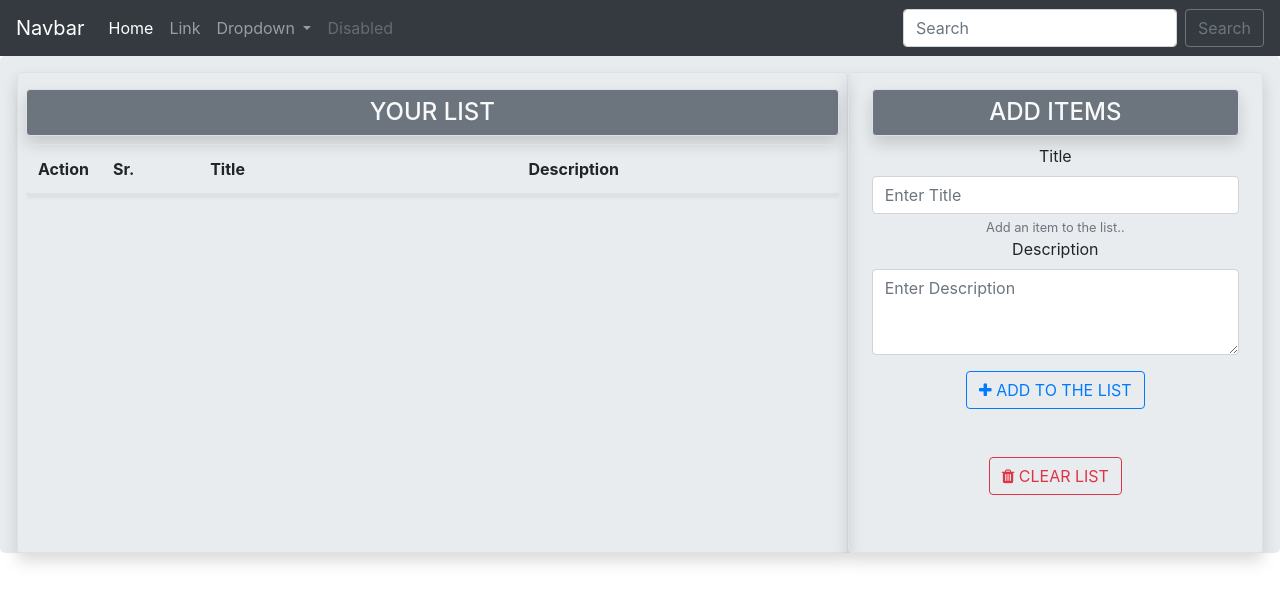
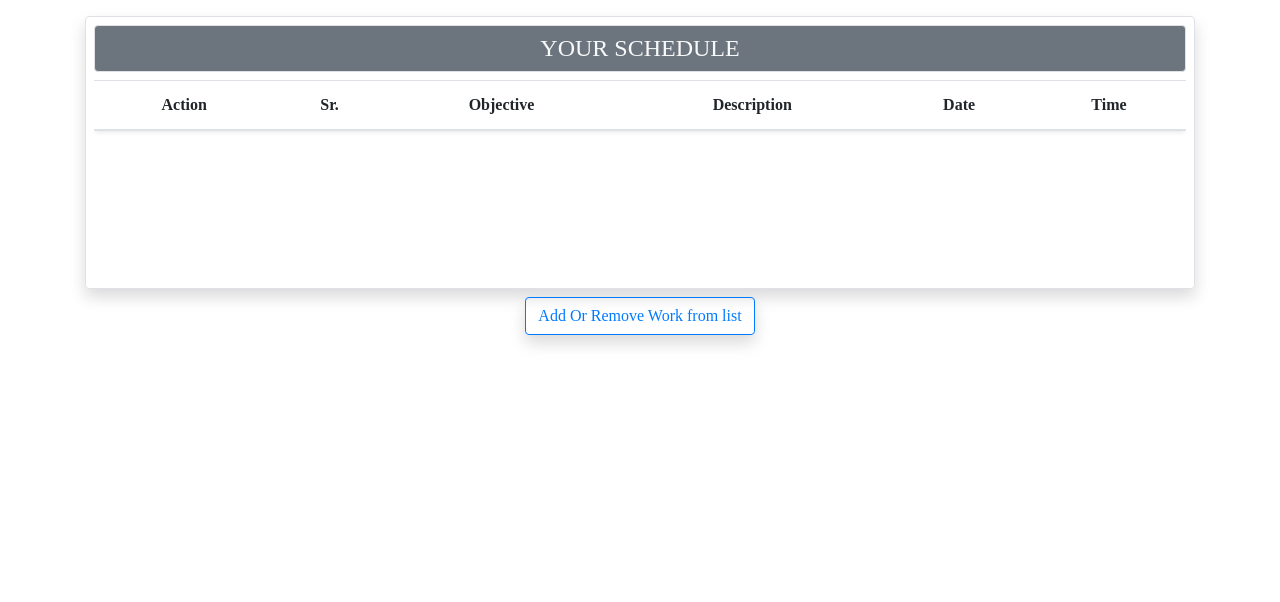
Before and after one commit to Mahesh-Borse/Schedule-Manager, a plain HTML site: page index.html in a window 1280 px wide. Drawn offline with nearby package versions, Linux system fonts and the light colour scheme.

Commit message:
Update index.html

```diff
--- a/index.html
+++ b/index.html
@@ -4,7 +4,7 @@
     <meta charset="UTF-8">
     <meta http-equiv="X-UA-Compatible" content="IE=edge">
     <meta name="viewport" content="width=device-width, initial-scale=1.0">
-    <title>My To-Do App</title>
+    <title>Schedule Manager Application</title>
 
     <link rel="stylesheet"
       href="https://cdn.jsdelivr.net/npm/bootstrap@4.6.0/dist/css/bootstrap.min.css"
@@ -15,81 +15,25 @@
       integrity="sha512-5A8nwdMOWrSz20fDsjczgUidUBR8liPYU+WymTZP1lmY9G6Oc7HlZv156XqnsgNUzTyMefFTcsFH/tnJE/+xBg=="crossorigin="anonymous"
       referrerpolicy="no-referrer" />
   </head>
-  <body>
-
-    <!-- nav -->
-    <nav class="navbar navbar-expand-lg navbar-dark bg-dark">
-      <a class="navbar-brand" href="#">Navbar</a>
-      <button class="navbar-toggler" type="button" data-toggle="collapse"
-        data-target="#navbarSupportedContent"
-        aria-controls="navbarSupportedContent" aria-expanded="false"
-        aria-label="Toggle navigation">
-        <span class="navbar-toggler-icon"></span>
-      </button>
-
-      <div class="collapse navbar-collapse" id="navbarSupportedContent">
-        <ul class="navbar-nav mr-auto">
-          <li class="nav-item active">
-            <a class="nav-link" href="#">Home <span class="sr-only">(current)</span></a>
-          </li>
-          <li class="nav-item">
-            <a class="nav-link" href="#">Link</a>
-          </li>
-          <li class="nav-item dropdown">
-            <a class="nav-link dropdown-toggle" href="#"
-              id="navbarDropdown"
-              role="button" data-toggle="dropdown"
-              aria-haspopup="true"
-              aria-expanded="false">
-              Dropdown
-            </a>
-            <div class="dropdown-menu"
-              aria-labelledby="navbarDropdown">
-              <a class="dropdown-item" href="#">Action</a>
-              <a class="dropdown-item" href="#">Another action</a>
-              <div class="dropdown-divider"></div>
-              <a class="dropdown-item" href="#">Something else
-                here</a>
-            </div>
-          </li>
-          <li class="nav-item">
-            <a class="nav-link disabled" href="#">Disabled</a>
-          </li>
-        </ul>
-        <form class="form-inline my-2 my-lg-0">
-          <input class="form-control mr-sm-2" type="search"
-            placeholder="Search"
-            aria-label="Search">
-          <button class="btn btn-outline-secondary my-2 my-sm-0"
-            type="submit">Search</button>
-        </form>
-      </div>
-    </nav>
-    <!-- nav over -->
-
-    <div class="jumbotron pt-3 pb-0 mb-0">
-      <div class="">
-
-        <div class="row">
-
+  <body style="font-family: ubuntu;">
+    <div class="container pt-3 pb-0 mb-0" style="height: 100vh;">
       <!-- display items starts -->
-          <div class="col-lg-8 col-md-8 col-sm-12 p-2 text-center
-            rounded border
-            shadow" id="items">
-            <h4 class="text-light mt-2 text-center shadow border p-2
-              bg-secondary rounded text-uppercase">Your List</h4>
+      <div class="p-2 text-center rounded border shadow" id="items">
+        <h4 class="text-light mt-0 text-center border p-2
+          bg-secondary rounded text-uppercase">Your Schedule</h4>
         <div class="container p-0" id="items"
-              style="overflow-x:auto;height:
-              400px;">
+          style="overflow-x:auto;min-height: 200px;max-height:
+          450px;">
           <table class="table table-striped responsive-lg
-                rounded
-                shadow-sm">
+            rounded shadow-sm">
             <thead>
               <tr style="position: sticky;">
-                    <th width="5%">Action</th><!-- upd/del action btn -->
-                    <th width="5%">Sr.</th>
-                    <th width="20%">Title</th>
+                <th>Action</th><!-- upd/del action btn -->
+                <th>Sr.</th>
+                <th>Objective</th>
                 <th>Description</th>
+                <th>Date</th>
+                <th>Time</th>
               </tr>
             </thead>
             <tbody id="tableBody">
@@ -100,47 +44,81 @@
       </div>
       <!-- display items ends -->
 
-          <!-- add items form starts -->
-          <div class="col-lg-4 col-md-4 col-sm-12 p-2 text-center
-            rounded border
-            shadow">
-            <div class="container mt-2 text-center" id=""
-              style="margin-left:auto;margin-right:auto;">
-              <div class="form-group">
-                <h4 class="text-light text-center shadow border
+      <!-- modal -->
+      <div class="m-2">
+        <!-- open modal buttons -->
+        <button type="button" class="btn btn-outline-primary d-flex
+          m-auto shadow"
+          data-toggle="modal"
+          data-target="#myModal">
+          Add Or Remove Work from list</button>
+      </div>
+
+      <!-- modal content -->
+      <div class="modal fade" id="myModal" role="dialog">
+
+        <div class="modal-dialog">
+          <div class="modal-content">
+            <div class="modal-header m-1 p-1">
+              <h4 class="text-light text-center m-auto border
+                rounded
                 p-2 bg-secondary
-                  rounded text-uppercase">Add Items</h4>
-                <label for="title">Title</label>
-                <input type="search" class="form-control"
+                rounded text-uppercase">Add Schedule Work</h4>
+              <button type="button" class="close btn
+                btn-outline-danger border p-1 m-1"
+                data-dismiss="modal" style="border-radius:
+                5px;width: 32px;">&times;
+              </button>
+            </div>
+            <div class="modal-body" style="font-size:20px; color: #828282;">
+              <div class="form-group m-auto" style="width: 90%;">
+                <label for="title">Objective</label>
+                <input type="search" class="form-control mb-2"
                   placeholder="Enter Title"
                   id="title">
-                <small id="" class="form-text text-muted">Add an
-                  item to the
-                  list..</small>
+                <hr>
                 <label for="description">Description</label>
-                <textarea name="" class="form-control"
-                  id="description" placeholder="Enter Description"
-                  rows="3">
+                <textarea name="" class="form-control mb-2" id="description"
+                  placeholder="Enter Description" rows="3">
                 </textarea>
+                <hr>
+                <div class="row">
+                  <div class="col-6">
+                    <label for="title">Date </label>
+                    <input type="date" class="form-control"
+                      id="date">
                   </div>
-
+                  <div class="col-6">
+                    <label for="title">Time</label>
+                    <input type="time" class="form-control"
+                      id="time">
+                  </div>
+                </div>
+              </div>
+            </div>
+            <div class="modal-footer m-auto">
               <button type="submit" id="add" class="btn
                 btn-outline-primary
                 text-uppercase">
                 <i class="fa fa-plus"></i> Add to the list</button>
-              <br>
               <button id="clearAll" onclick="clearList()"
-                class="btn btn-outline-danger mt-5
+                class="btn btn-outline-danger
                 text-uppercase">
                 <i class="fa fa-trash"></i> Clear List
               </button>
-
             </div>
           </div>
-          <!-- add items form ends -->
-
         </div>
       </div>
+
+      <script>
+        var myModal = document.getElementById('myModal')
+        var myInput = document.getElementById('myInput')
+        myModal.addEventListener('shown.bs.modal', function () {
+          myInput.focus()
+        })
+      </script>
+      <!-- modal over -->
     </div>
 
     <script src="https://code.jquery.com/jquery-3.6.0.min.js"
```
Lines whose indentation alone changed are shown as unchanged.
